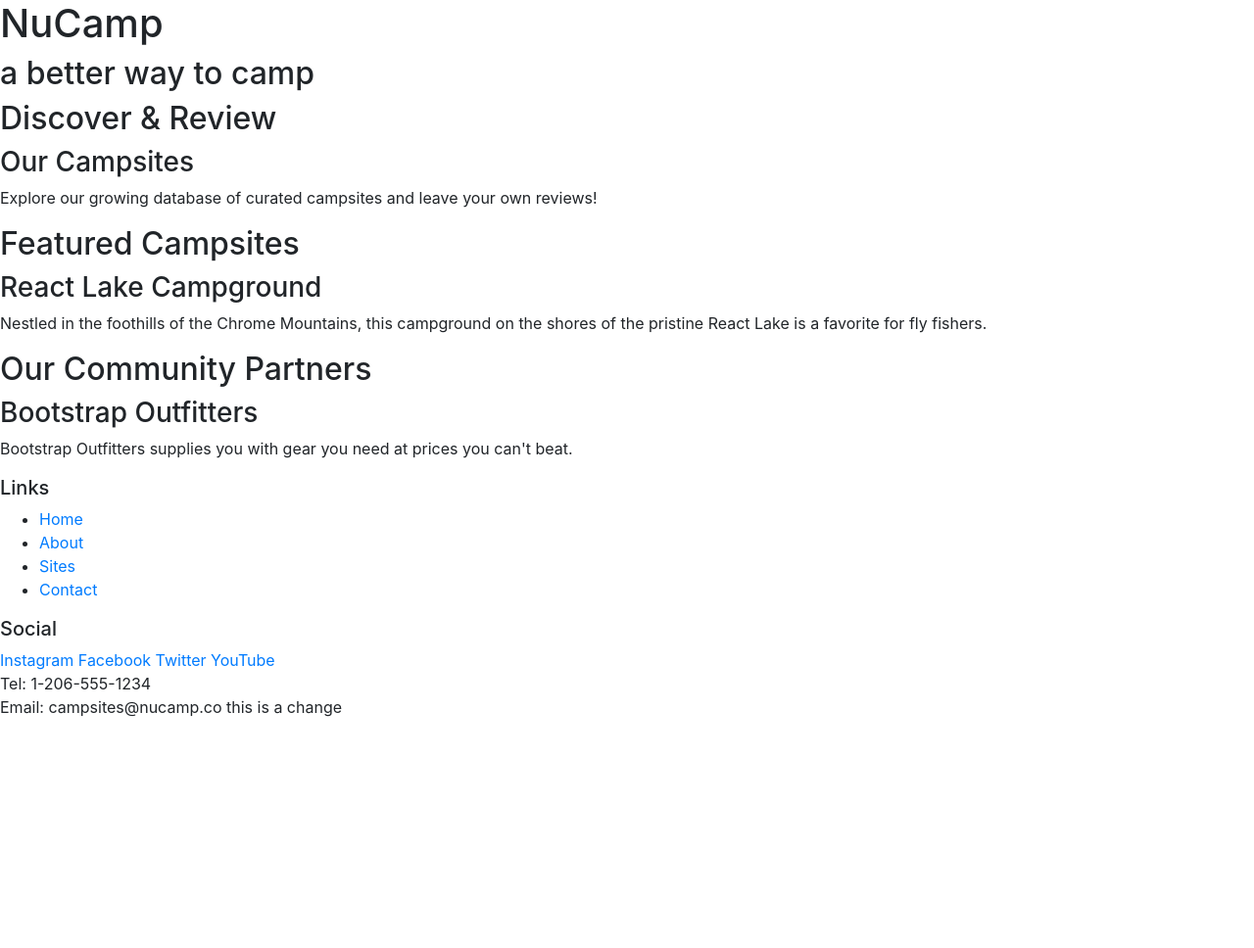
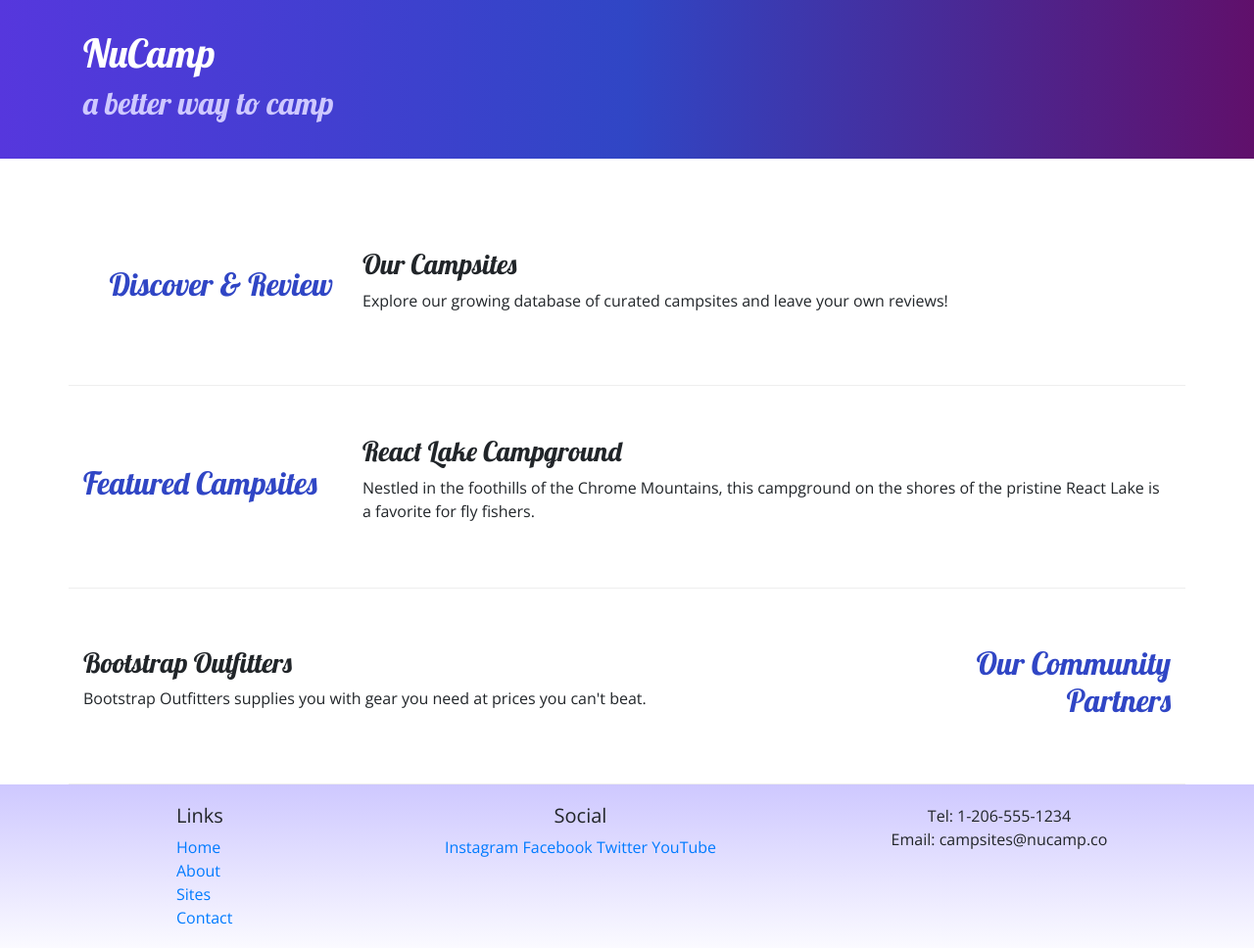
Before and after one commit to CassieWhitworth/nucampsite, a website: page index.html in a window 1280 px wide. Shown: the whole page at 98% size. Before the commit the page ends 800 px from the top, so only its background shows below. Drawn offline with nearby package versions, Linux system fonts and the light colour scheme.

Commit message:
Adding Custom Styles

```diff
--- /dev/null
+++ b/css/styles.css
@@ -0,0 +1,32 @@
+body {
+    font-family: "Open Sans", sans-serif;
+}
+
+h1, h2, h3 {
+    font-family: "Lobster", cursive;
+}
+
+h2 {
+    color: #3046C5
+}
+
+header h2 {
+    color: #CEC8FF
+}
+
+footer {
+    background-image: linear-gradient(#CEC8FF, white);
+    padding: 20px 0;
+}
+
+.jumbotron {
+    padding: 30px;
+    background-image: linear-gradient(to right, #5637DD, #3046C5, #60106B);
+    color: white;
+}
+
+.row-content {
+    padding: 50px 0;
+    border-bottom: 1px ridge;
+    min-height: 200px;
+}
--- a/index.html
+++ b/index.html
@@ -8,57 +8,82 @@
 
     <!-- Bootstrap CSS -->
     <link rel="stylesheet" href="node_modules/bootstrap/dist/css/bootstrap.min.css" />
+
+    <!-- Additional CSS must be placed after Bootstrap CSS-->
+    <link rel="stylesheet" href="https://fonts.googleapis.com/css?family=Lobster|Open+Sans" />
+    <link rel="stylesheet" href="css/styles.css" />
     <title>NuCamp: A Better Way To Camp</title>
 </head>
 
 <body>
 
-    <header>
-        <div>
+    <header class="jumbotron jumbotron-fluid">
+        <div class="container">
+            <div class="row">
+                <div class="col">
                     <h1>NuCamp</h1>
                     <h2>a better way to camp</h2>
                 </div>
+            </div>
+        </div>
     </header>
 
-    <div>
-        <h2>Discover & Review</h2>
+    <div class="container">
+        <div class="row row-content align-items-center">
+            <div class="col-sm-4 order -sm-last col-md-3">
+                <h2 class="text-sm-right">Discover & Review</h2>
+            </div>
+            <div class="col">
                 <h3>Our Campsites</h3>
                 <p>Explore our growing database of curated campsites and leave your own reviews!</p>
             </div>
+        </div>
 
-    <div>
+        <div class="row row-content align-items-center">
+            <div class="col-sm-4 col-md-3">
                 <h2>Featured Campsites</h2>
+            </div>
+            <div class="col">
                 <h3>React Lake Campground</h3>
                 <p>Nestled in the foothills of the Chrome Mountains, this campground on the shores of the pristine React Lake is a favorite for fly fishers.</p>
             </div>
+        </div>
 
-    <div>
-        <h2>Our Community Partners</h2>
+        <div class="row row-content align-items-center">
+            <div class="col-sm-4 order-sm-last col-md-3">
+                <h2 class="text-sm-right">Our Community Partners</h2>
+            </div>
+            <div class="col">
                 <h3>Bootstrap Outfitters</h3>
                 <p>Bootstrap Outfitters supplies you with gear you need at prices you can't beat.</p>
             </div>
+        </div>
+    </div>
 
     <footer>
-        <div>
+        <div class="container">
+            <div class="row">
+                <div class="col-4 col-sm-2 offset-1">
                     <h5>Links</h5>
-            <ul>
+                    <ul class="list-unstyled">
                         <li><a href="#">Home</a></li>
                         <li><a href="#">About</a></li>
                         <li><a href="#">Sites</a></li>
                         <li><a href="#">Contact</a></li>
                     </ul>
                  </div>
-        <div>
+                <div class="col-6 col-sm-5 text-center">
                     <h5>Social</h5>
                     <a href="http://instagram.com/">Instagram</a>
                     <a href="http://facebook.com/">Facebook</a>
                     <a href="http://twitter.com/">Twitter</a>
                     <a href="http://youtube.com/">YouTube</a>
                 </div>
-        <div>
+                <div class="col-sm-4 text-center">
                     Tel: 1-206-555-1234<br />
                     Email: campsites@nucamp.co
-            this is a change
+                </div>
+            </div>
         </div>
     </footer>
 
```
Lines whose indentation alone changed are shown as unchanged.
